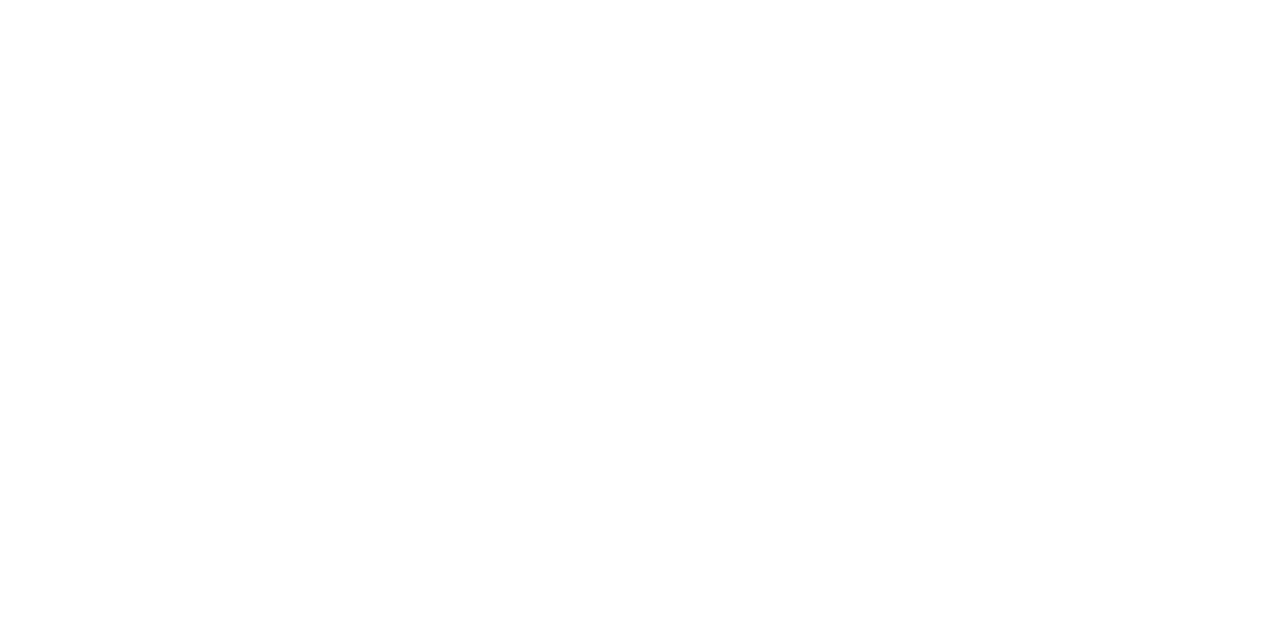
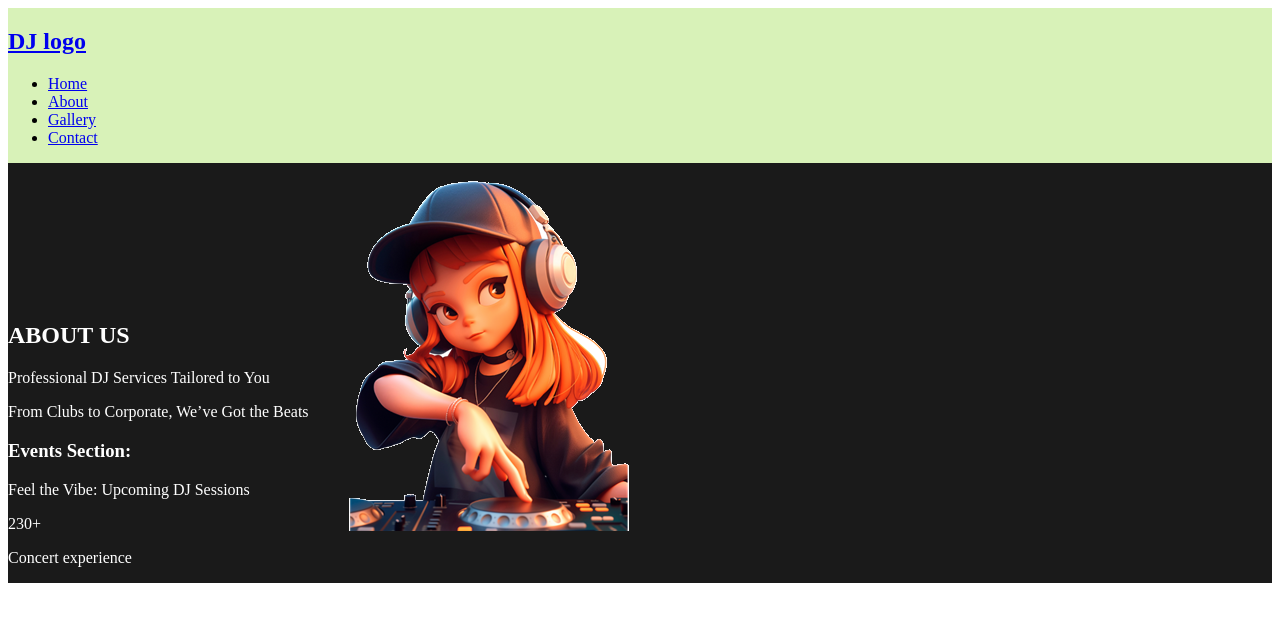
Before and after one commit to MPLarsson/Group-Project, a plain HTML site: page index.html in a window 1280 px wide. Drawn offline with Linux system fonts and the light colour scheme.

Commit message:
Added my first feature

```diff
--- a/index.html
+++ b/index.html
@@ -3,9 +3,40 @@
 <head>
     <meta charset="UTF-8">
     <meta name="viewport" content="width=device-width, initial-scale=1.0">
-    <title>Document</title>
+    <title>About</title>
+    <link href="https://fonts.googleapis.com/css2?family=Lato:ital,wght@0,100;0,300;0,400;0,700;0,900;1,100;1,300;1,400;1,700;1,900&family=Montserrat:ital,wght@0,100..900;1,100..900&family=Roboto:ital,wght@0,100..900;1,100..900&display=swap" rel="stylesheet">
+    <link rel="stylesheet" href="styles/index.css">
+
 </head>
 <body>
-
+    <Header>
+        <nav class="navbar">
+            <div class="navdiv">
+                <h2 class="divlogo"><a href="#">DJ logo</a></h2>
+                <ul>
+                    <li><a href="index.html">Home</a></li>
+                    <li><a href="about.html">About</a></li>
+                    <li><a href="gallery.html">Gallery</a></li>
+                    <li><a href="contact.html">Contact</a></li>
+                </ul>
+            </div>
+        </nav>
+    </Header>
+    <main>
+        <section>
+            <div>
+                <h1 class="About">ABOUT US</h1>
+                <p>Professional DJ Services Tailored to You</p>
+                <p>From Clubs to Corporate, We’ve Got the Beats</p>
+                <h3>Events Section:</h3>
+                <p>Feel the Vibe: Upcoming DJ Sessions</p>
+                <p>230+</p>
+                <p>Concert experience </p>
+            </div>
+        </section>
+        <section class="img">
+            <img src="images/Dj.girl-about-Us.png" alt="Dj girl">
+        </section>
+    </main>
 </body>
 </html>
--- a/styles/index.css
+++ b/styles/index.css
@@ -0,0 +1,19 @@
+.navbar {
+    display: flex;
+    align-items: center;
+    background-color: #D8F2B8;
+}
+main {
+    background-color: #1A1A1A;
+    color: #FFFFFF;
+}
+section {
+    display: inline-block;
+    align-items: center;
+    background-color: #1A1A1A;
+}
+.img {
+    background-color: none;
+    width: 50%;
+    height:50% ;
+}
```
Also changed, not shown: images/Dj.girl-about-Us.png (added).
